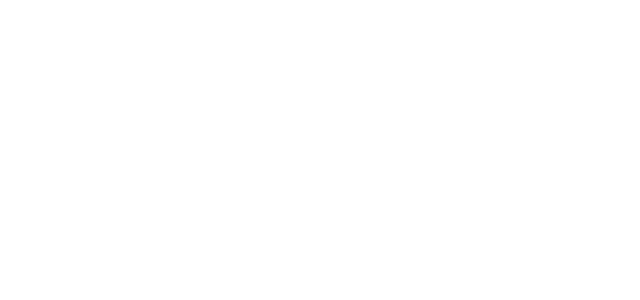
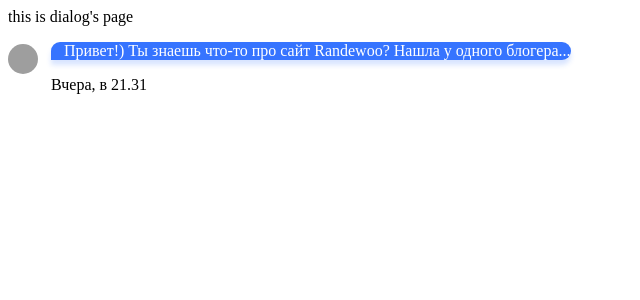
Before and after one commit to alenafatianova/chat-app, a React (Create React App) app: page /dialogs in a window 1280 px wide. Shown: the top 300 px of the page, without its empty margins (0-640 px from the left). Built offline with nearby package versions, Linux system fonts and the light colour scheme; grey boxes are pictures that could not be loaded.

Commit message:
add dialogs, message components

```diff
--- a/src/components/App/App.tsx
+++ b/src/components/App/App.tsx
@@ -4,6 +4,7 @@
 import './App.scss';
 import { SignUp } from '../SignUp/SignUp';
 import { ForgotPassword } from '../ForgotPassword/ForgotPassword';
+import { Dialogs } from '../Dialogs/Dialogs';
 
 export const App = () => {
   return (
@@ -11,6 +12,7 @@
       <Route exact path='/' render={() => <SignIn/>} />
       <Route path="/sign-up" render={() => <SignUp/>} />
       <Route path="/forgot-password" render={() => <ForgotPassword/>} />
+      <Route path='/dialogs' render={() => <Dialogs/>} />
     </>
   )
 }
--- a/src/components/Button/Button.scss
+++ /dev/null
@@ -1,4 +0,0 @@
-.button_primary {
-    height: 56px !important;
-    width: 100%;
-}
--- a/src/components/Button/Button.tsx
+++ /dev/null
@@ -1,18 +0,0 @@
-import React from 'react'
-import { Button as BaseButton} from 'antd'
-import './Button.scss'
-
-type buttonProps = {
-    buttonText: string
-    className?: string
-}
-
-export const Button: React.FC<buttonProps> = ({buttonText}) => {
-    return (
-        <>
-           <BaseButton type='primary' size='large' className='button_primary'>
-               {buttonText}
-           </BaseButton>
-        </>
-    )
-}
--- /dev/null
+++ b/src/components/Dialogs/Dialogs.tsx
@@ -0,0 +1,25 @@
+import React from 'react'
+import { Message } from '../Message/Message'
+import './Dialogs.scss'
+
+
+export const Dialogs = () => {
+
+    const user = {
+        name: 'Petr',
+        surname: 'Петров'
+    }
+    return (
+        <>
+         <div>
+             this is dialog's page
+             <Message
+                user={user}
+                avatar='https://image.flaticon.com/icons/png/512/194/194938.png'
+                textMessage='Привет!) Ты знаешь что-то про сайт Randewoo? Нашла у одного блогера...'
+                date={'Вчера, в 21.31'}
+            />
+        </div>
+        </>
+    )
+}
--- /dev/null
+++ b/src/components/Message/Message.scss
@@ -0,0 +1,19 @@
+@import '../variable';
+
+.message__item__container {
+    display: flex;
+    .user__avatar__icon {
+        width: 30px;
+        height: 30px;
+        border-radius: 50px;
+        margin-right: 13px;
+        margin-top: 18px;
+    }
+    .user__text__message__bubble {
+        background: $blue;
+        box-shadow: 0px 5px 5px rgba(54, 116, 255, 0.196733);
+        border-radius: 12px 12px 12px 0px;
+        color: #fff;
+        padding-left: 13px;
+    }
+}
--- /dev/null
+++ b/src/components/Message/Message.tsx
@@ -0,0 +1,30 @@
+import React from 'react'
+import './Message.scss'
+
+type MessageProps = {
+    avatar: string
+    textMessage: string
+    date: string
+    user: {
+        name: string,
+        surname: string
+    }
+}
+
+export const Message:React.FC<MessageProps> = ({avatar, textMessage, date, user}) => {
+    return (
+        <>
+           <div className='message__item__container'>
+               <div className='message__avatar'>
+                    <img className='user__avatar__icon' src={avatar} alt={`Avatar ${user.name && user.surname}`} />
+               </div>
+               <div className='user__text__message__content'>
+                   <div className='user__text__message__bubble'>
+                        <p className='text__message'>{textMessage}</p>
+                   </div>
+                   <span>{date}</span>
+               </div>
+            </div>
+        </>
+    )
+}
--- a/src/components/SignIn/SignIn.scss
+++ b/src/components/SignIn/SignIn.scss
@@ -42,3 +42,7 @@
         margin-left: 100px;
     }
 }
+.signin_btn_primary {
+    height: 56px !important;
+    width: 100%;
+}
--- a/src/components/SignIn/SignIn.tsx
+++ b/src/components/SignIn/SignIn.tsx
@@ -1,21 +1,29 @@
 import React, { ChangeEvent, useState } from 'react'
-import { Link } from 'react-router-dom'
-import { Button } from '../Button/Button'
-import { Checkbox, Form, Input } from 'antd'
+import { Link, Redirect } from 'react-router-dom'
+import { Checkbox, Form, Input, Button } from 'antd'
 import './SignIn.scss'
 
 export const SignIn = () => {
   const [inputValue, setInputValue] = useState('')
   const [passwordInput, setPasswordInput] = useState('')
+  const [isAuth, setIsAuth] = useState(false)
+
+  const authSuccess = () => {
+    setIsAuth(true)
+  }
 
   const onInputLoginChangeValue = (e: ChangeEvent<HTMLInputElement>) => {
-      setInputValue(e.currentTarget.value)
+    setInputValue(e.currentTarget.value)
   }
+
   const onPasswordInputChange = (e: ChangeEvent<HTMLInputElement>) => {
-      setPasswordInput(e.currentTarget.value)
+    setPasswordInput(e.currentTarget.value)
   }
     return (
       <section className="signin_main_container">
+
+      {isAuth && <Redirect to='/dialogs'/>}
+
         <div className="signin_form_block">
         <div className="signin_block_head_title">
             <h2>Войти в аккаунт</h2>
@@ -29,13 +37,12 @@
               <Form.Item className="form_input_item" label="Password">
                 <Input.Password allowClear={true} onChange={onPasswordInputChange} value={passwordInput} placeholder="Введите Ваш пароль" />
               </Form.Item>
-                <Button buttonText='Click here' className='signin_btn_primary'></Button>
+                <Button type='primary' size='large' onClick={authSuccess} className='signin_btn_primary'>Войти</Button>
                 <div className="register_now_link"> Or <Link to="/sign-up">register now!</Link></div>
                 <div className='signin_checkbox_input_link'>
                   <Checkbox/>Remember me
                   <Link to='/forgot-password' className="link_forgot_password">Forgot password</Link>
                 </div>
-
           </Form>
         </div>
       </section>
--- /dev/null
+++ b/src/components/_variable.scss
@@ -0,0 +1 @@
+$blue: #3674ff
```
Also changed, not shown: src/components/Dialogs/Dialogs.scss (added).
